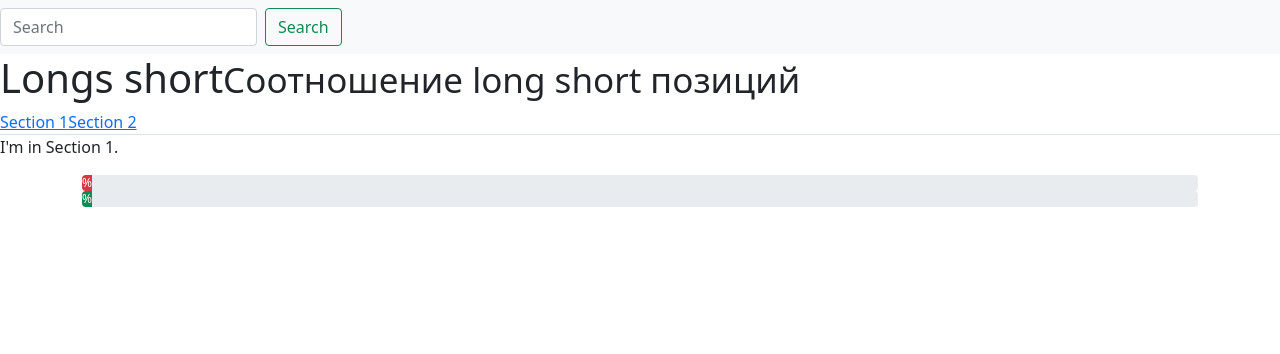
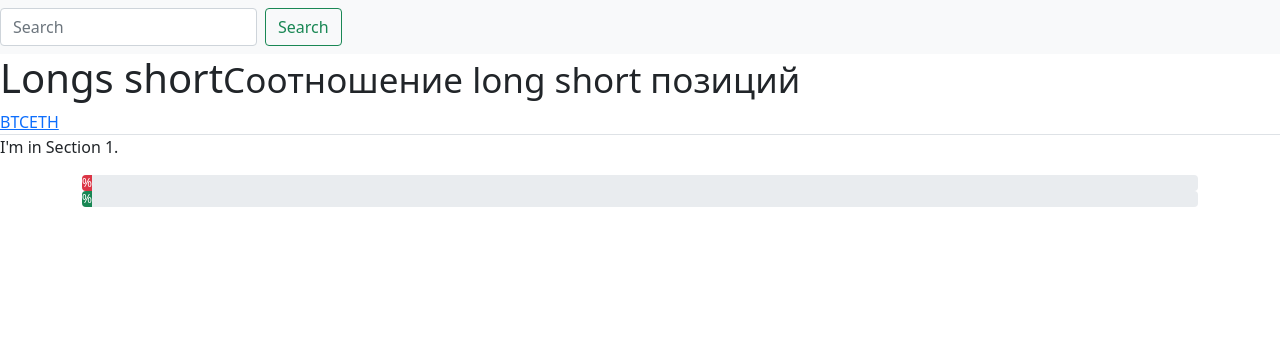
Before and after one commit to burialstance/heroku.001, a FastAPI app: template app/templates/index.html in a window 1280 px wide. Shown: the top 354 px of the page. Run offline with FastAPI, Linux system fonts and the light colour scheme; the template is opened without the code that fills it, so the values that code supplies are empty.

Commit message:
Update index.html

```diff
--- a/app/templates/index.html
+++ b/app/templates/index.html
@@ -27,8 +27,8 @@
 
 <div class="tabbable"> <!-- Only required for left/right tabs -->
   <ul class="nav nav-tabs">
-    <li class="active"><a href="/" data-toggle="tab">Section 1</a></li>
-    <li><a href="#tab2" data-toggle="tab">Section 2</a></li>
+    <li class="active"><a href="/" data-toggle="tab">BTC</a></li>
+    <li><a href="#tab2" data-toggle="tab">ETH</a></li>
   </ul>
   <div class="tab-content">
     <div class="tab-pane active" id="tab1">
```
